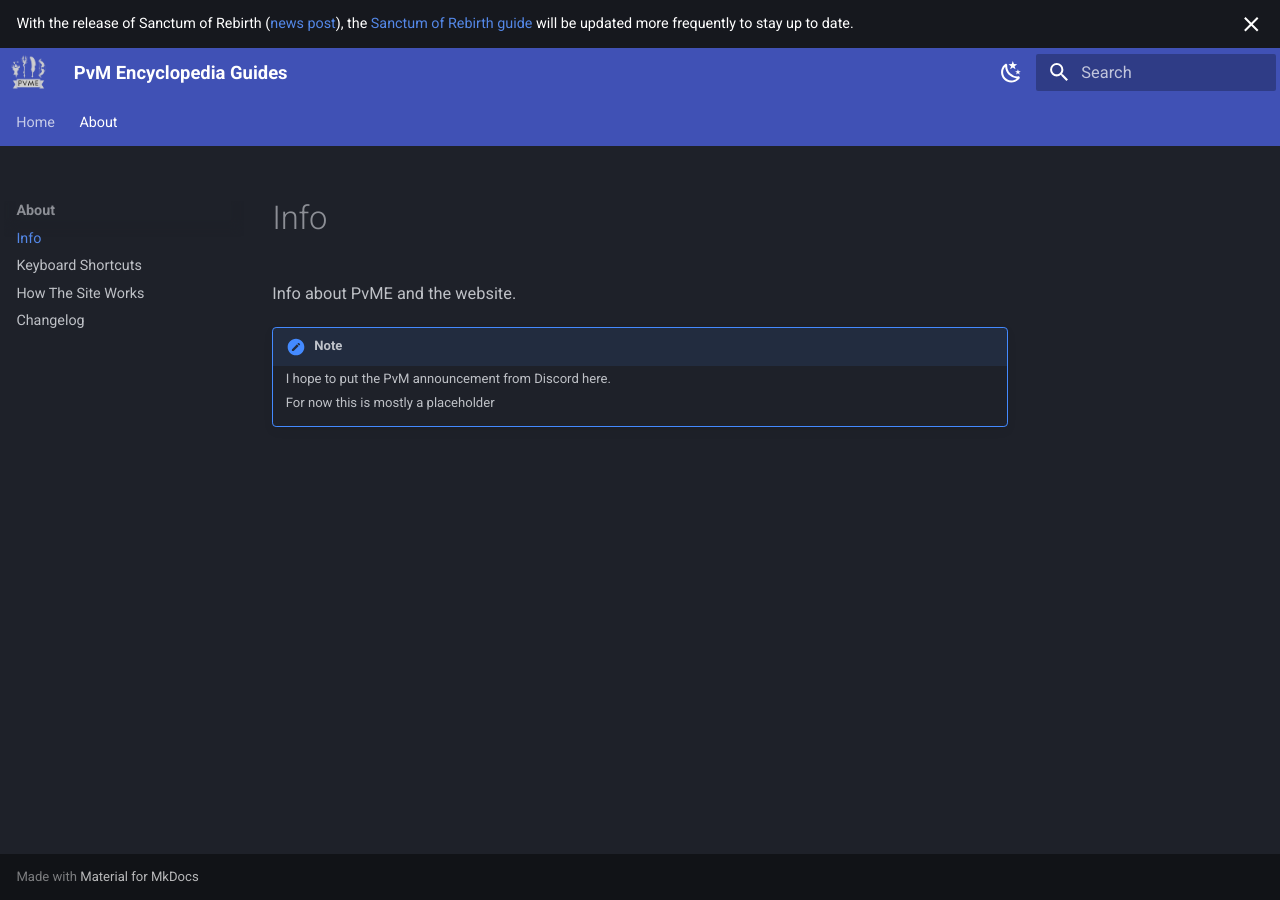
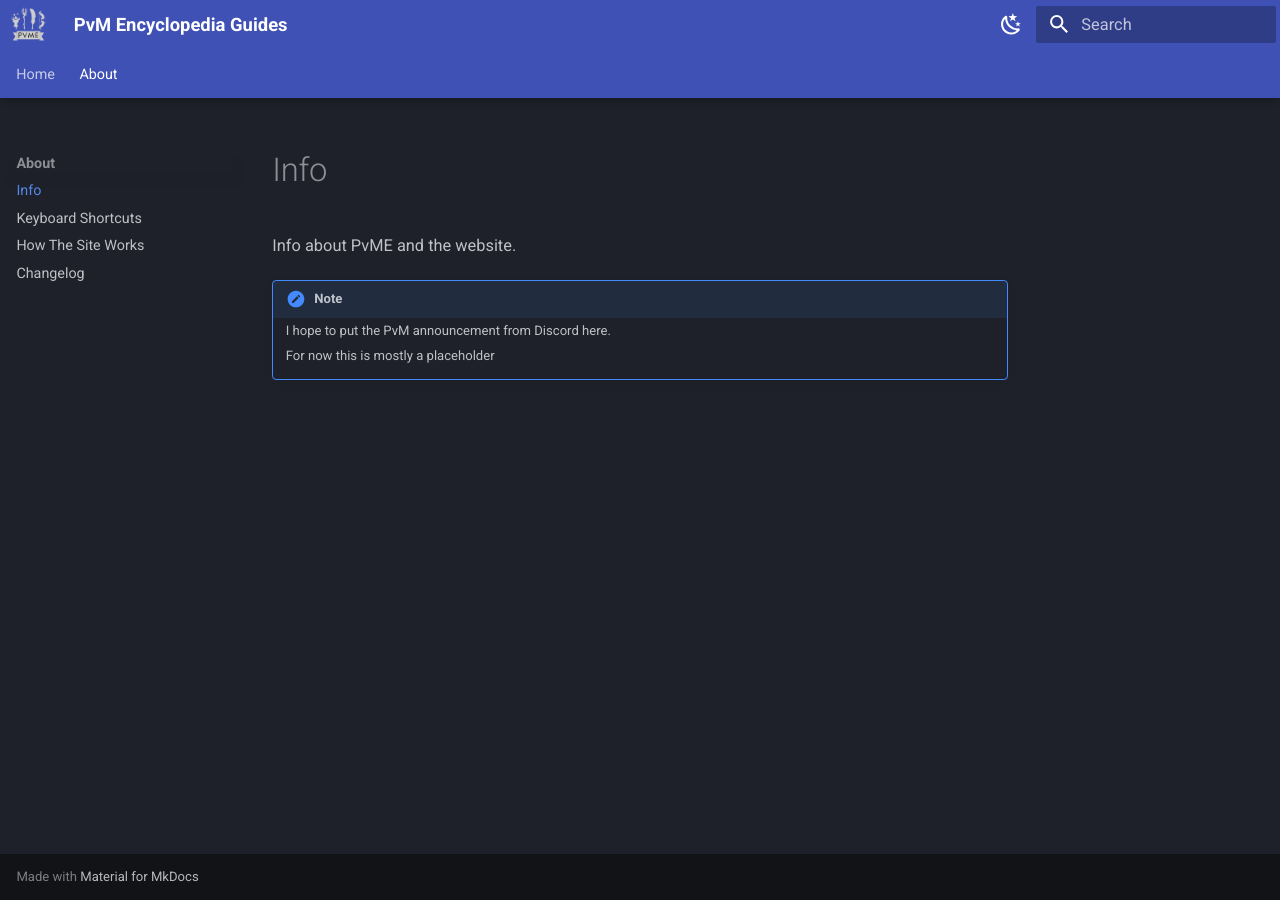
Before and after one commit to pvme/pvme.github.io, an MkDocs documentation site: the page built from docs/about/info.md, in a window 1280 px wide. Built offline with MkDocs 1.6.1 and Material for MkDocs 9.7.7, drawn with Linux system fonts in a browser that asks for light colours.

Commit message:
Update main.html (#35)
* Update main.html

* Update build.yml

reset back to daily updates

```diff
--- a/overrides/main.html
+++ b/overrides/main.html
@@ -1,8 +1,4 @@
 {% extends "base.html" %}
-
-{% block announce %}
-  <p> With the release of Sanctum of Rebirth (<a href="https://secure.runescape.com/m=news/sanctum-of-rebirth-launch-week">news post</a>), the <a href="https://pvme.io/pvme-guides/rs3-full-boss-guides/Sanctum-of-Rebirth/">Sanctum of Rebirth guide</a> will be updated more frequently to stay up to date.</p>
-{% endblock %}
 
 {% block extrahead %}
   {% set title = config.site_name %}
```
Also changed, not shown: 1 other file.
